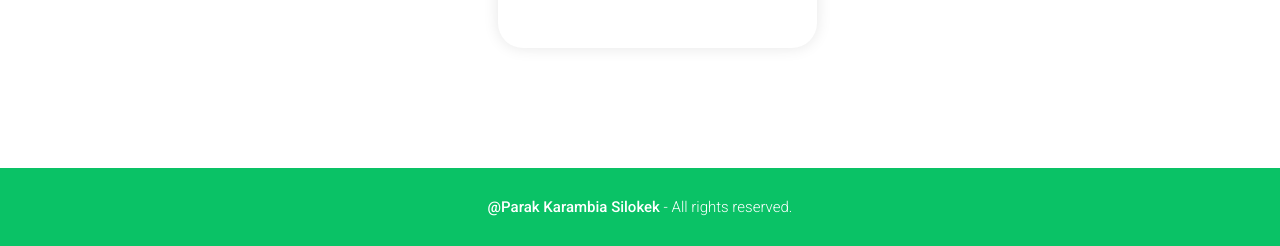
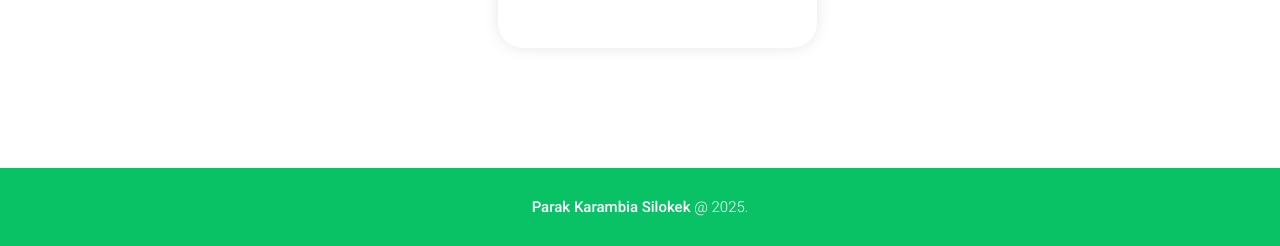
Before and after one commit to Wisata0/Parak.Karambia.Silokek, a plain HTML site: page index.html in a window 1280 px wide. Shown: the part 2477-2723 px from the top of the page. Drawn offline with nearby package versions, Linux system fonts and the light colour scheme.

Commit message:
Update index.html

```diff
--- a/index.html
+++ b/index.html
@@ -293,7 +293,7 @@
     <div class="container">
       <div class="row">
         <div class="col-lg-12">
-          <p><a href="#">@Parak Karambia Silokek</a> - All rights reserved.</p>
+          <p><a href="#">Parak Karambia Silokek</a> @ 2025.</p>
         </div>
     </div>
   </footer>
```
